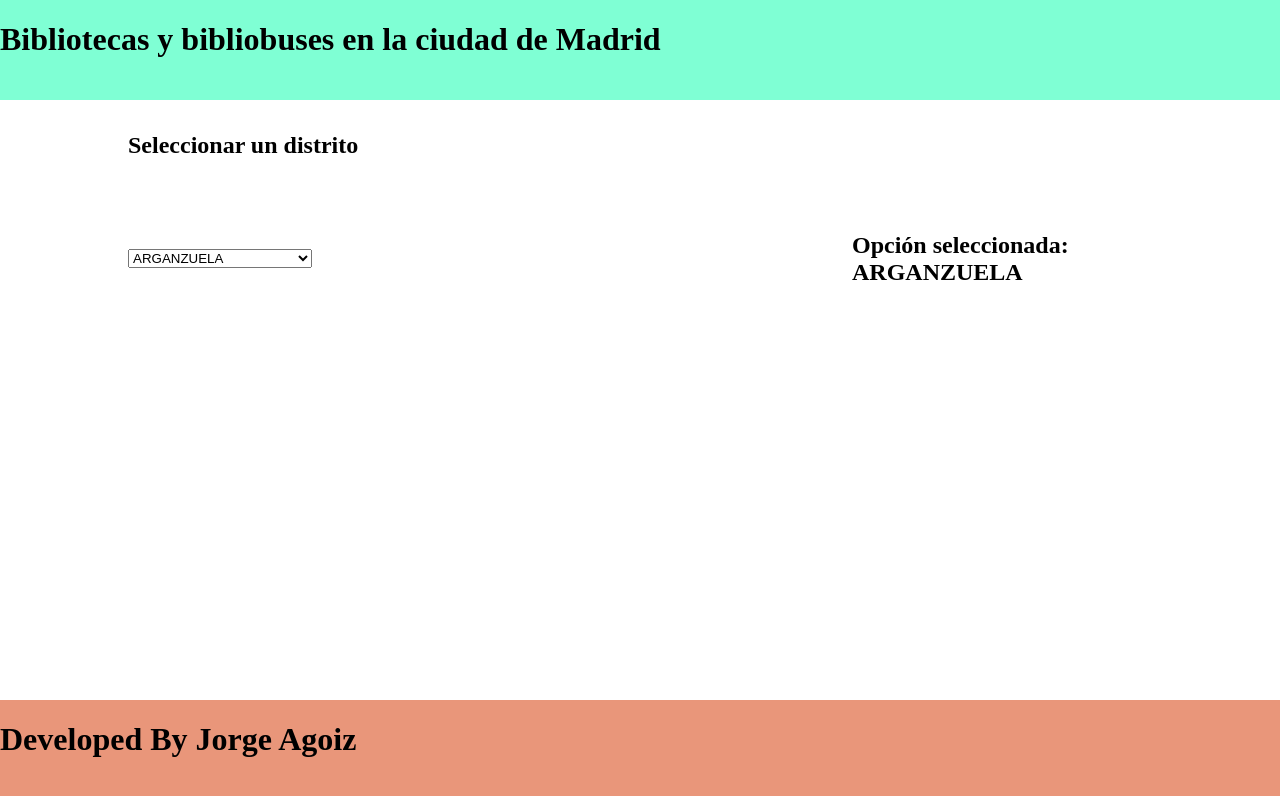
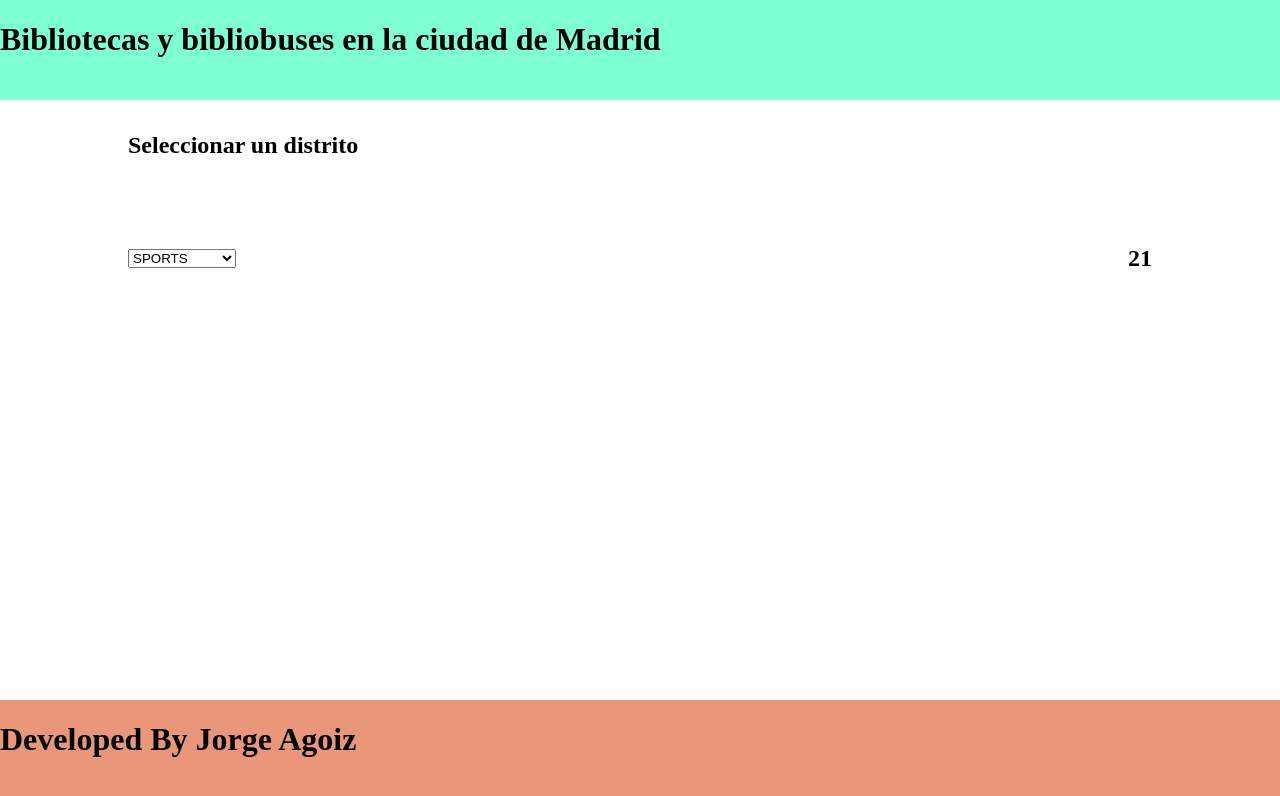
Before and after one commit to jorgeAgoiz/public-data, a SvelteKit app: page / in a window 1280 px wide. Shown: the top 796 px of the page. Built offline with nearby package versions, Linux system fonts and the light colour scheme.

Commit message:
data fetching

```diff
--- a/src/routes/+page.svelte
+++ b/src/routes/+page.svelte
@@ -1,12 +1,9 @@
 <script lang="ts">
-	import { districts } from '../utils/constants';
+	import { categories } from '../utils/constants';
+	let selectedCategory: number = 21;
 
-	let selectedDistrict: string = 'arganzuela';
-
-	$: selectedValue = selectedDistrict.toUpperCase();
-
-	function handleChange() {
-		console.log({ selectedDistrict, selectedValue });
+	async function handleChange() {
+		console.log('changing');
 	}
 </script>
 
@@ -14,16 +11,15 @@
 	<section>
 		<h2>Seleccionar un distrito</h2>
 		<div class="container">
-			<select name="District" bind:value={selectedDistrict} on:change={handleChange}>
-				{#each districts as option}
-					<option value={option}>{option.toUpperCase()}</option>
+			<select name="District" bind:value={selectedCategory} on:change={handleChange}>
+				{#each categories as option}
+					<option value={option.id}>{option.name.toUpperCase()}</option>
 				{/each}
 			</select>
-			<div class="container__selected">
-				<h1>Opción seleccionada: {selectedValue}</h1>
-			</div>
+			<h2>{selectedCategory}</h2>
 		</div>
 	</section>
+	<section />
 </main>
 
 <style>
--- a/src/utils/constants.ts
+++ b/src/utils/constants.ts
@@ -1,23 +1,35 @@
-export const districts: Array<string> = [
-	'arganzuela',
-	'barajas',
-	'carabanchel',
-	'centro',
-	'chamartin',
-	'chamberi',
-	'ciudad lineal',
-	'fuencarral-el pardo',
-	'hortaleza',
-	'latina',
-	'moncloa-aravaca',
-	'moratalaz',
-	'puente de vallecas',
-	'retiro',
-	'salamanca',
-	'san blas-canillejas',
-	'tetuan',
-	'usera',
-	'vicalvaro',
-	'villa de vallecas',
-	'villaverde'
+interface Category {
+	name: string;
+	id: number;
+}
+
+export const categories: Array<Category> = [
+	{
+		name: 'Sports',
+		id: 21
+	},
+	{
+		name: 'Books',
+		id: 10
+	},
+	{
+		name: 'Geography',
+		id: 22
+	},
+	{
+		name: 'History',
+		id: 23
+	},
+	{
+		name: 'Animals',
+		id: 27
+	},
+	{
+		name: 'Film',
+		id: 11
+	},
+	{
+		name: 'Music',
+		id: 12
+	}
 ];
```
Also changed, not shown: src/routes/star-wars/+page.svelte (added, +16 -0 lines), src/services/getLibraries.ts (added, +12 -0 lines).
